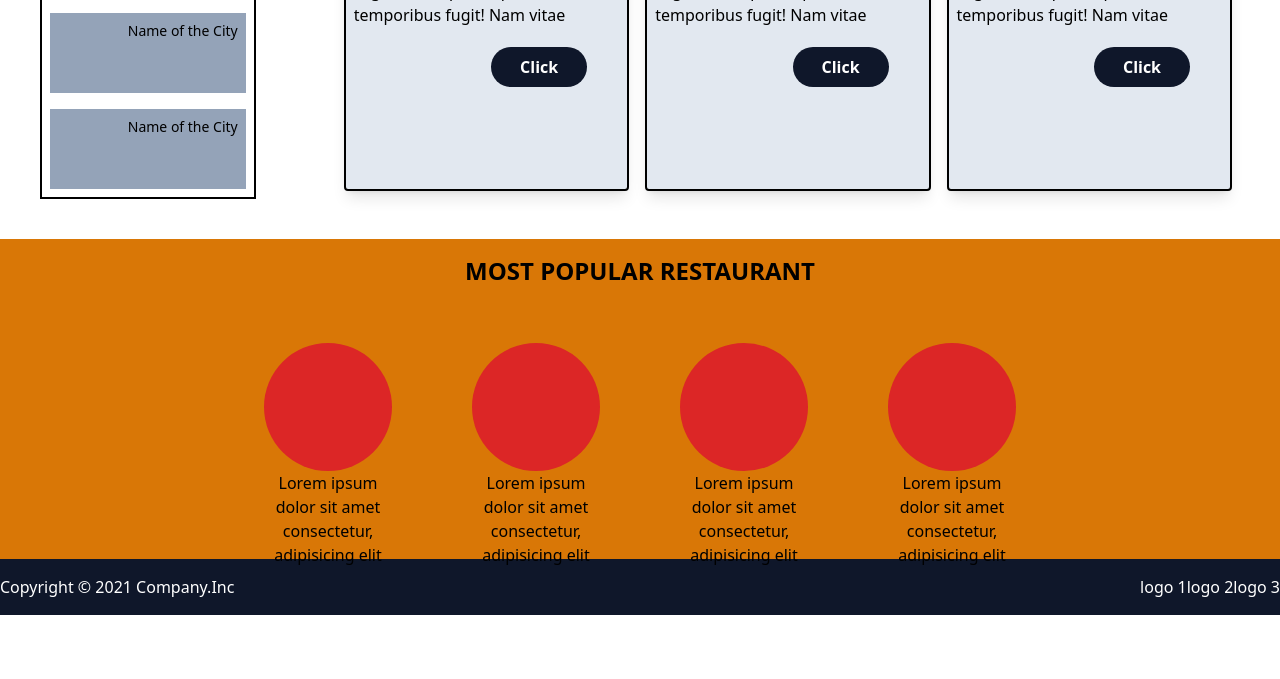
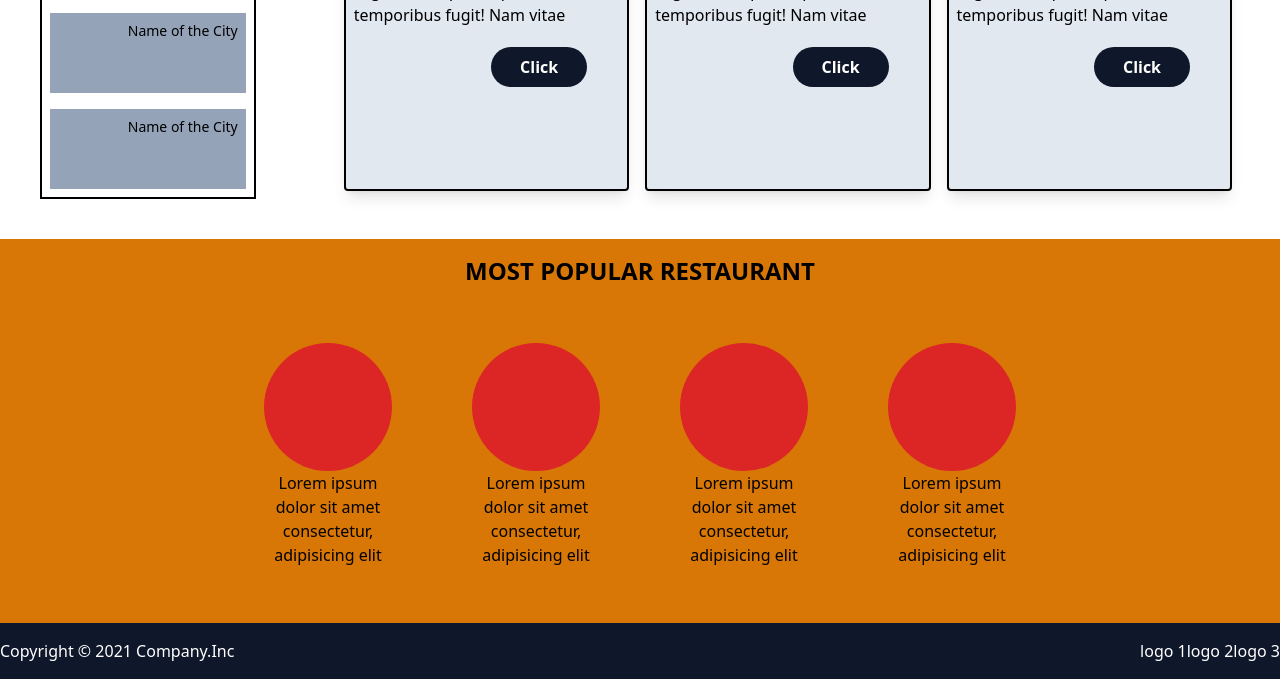
Before and after one commit to Carol21d/CitiesintheWorldTw, a website: page index.html in a window 1280 px wide. Shown: the part 697-1376 px from the top of the page. Before the commit the page ends 1312 px from the top, so only its background shows below. Drawn offline with Linux system fonts and the light colour scheme.

Commit message:
fixed footer

```diff
--- a/index.html
+++ b/index.html
@@ -148,7 +148,7 @@
   </div>
   </div>
 
-  <div class="flex flex-col items-center bg-amber-600 h-80">
+  <div class="flex flex-col items-center bg-amber-600 h-96">
     <div>
       <h3 class="my-4  text-center text-2xl font-semibold">MOST POPULAR RESTAURANT</h3>
     </div>
@@ -188,16 +188,12 @@
         <div>logo 1 </div>
         <div>logo 2 </div>
         <div>logo 3 </div>
-
       </div>
-
-
-
-
 
 
     </div>
   </footer>
+</body>
 
 
 
@@ -213,7 +209,11 @@
 
 
 
-</body>
+
+
+
+
+
 
 
 
```
Also changed, not shown: dist/output.css. Lines whose indentation alone changed are shown as unchanged.
